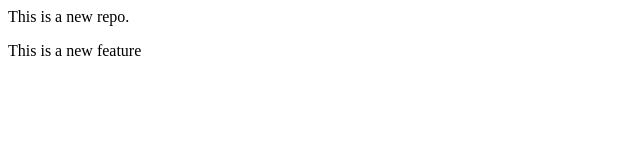
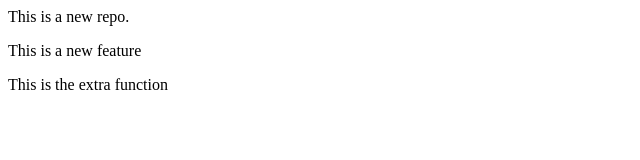
Before and after one commit to vineet-co/local-repo, a plain HTML site: page index.html in a window 1280 px wide. Shown: the whole page, without its empty margins (0-640 px from the left). Drawn offline with Linux system fonts and the light colour scheme.

Commit message:
new feature

```diff
--- a/index.html
+++ b/index.html
@@ -1,2 +1,3 @@
 <p>This is a new repo.</p>
 <p>This is a new feature</p>
+<p>This is the extra function</p>
```
